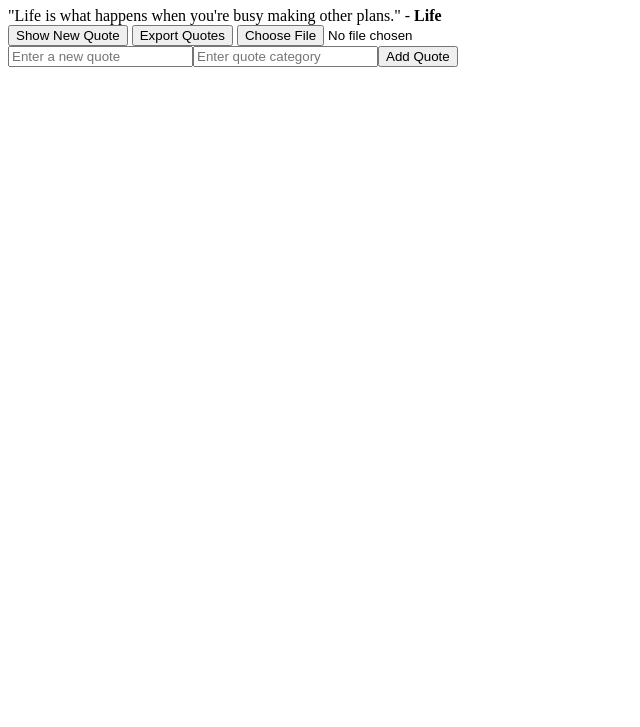
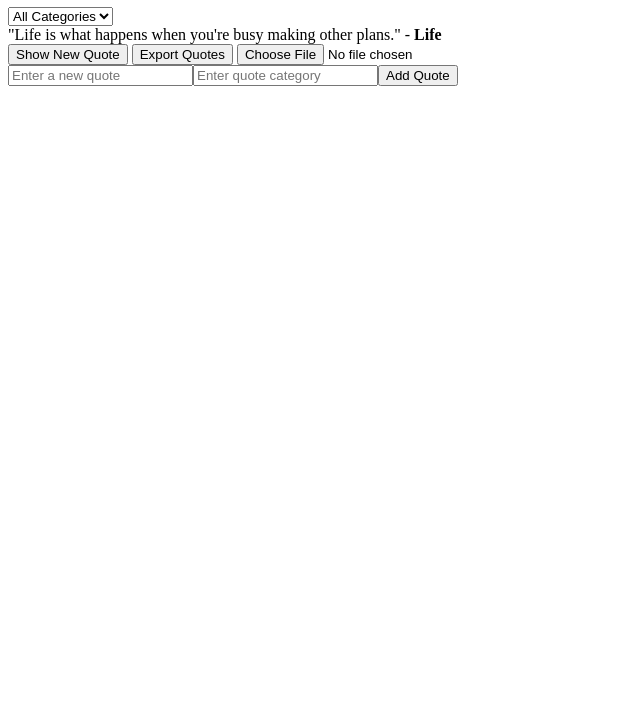
Before and after one commit to ilemonaphilip/alx_fe_javascript, a plain HTML site: page dom-manipulation/index.html in a window 1280 px wide. Shown: the part 73-800 px from the top of the page, without its empty margins (0-640 px from the left). Drawn offline with Linux system fonts and the light colour scheme.

Commit message:
Update index.html

```diff
--- a/dom-manipulation/index.html
+++ b/dom-manipulation/index.html
@@ -7,6 +7,12 @@
 </head>
 <body>
     <h1>Dynamic Quote Generator</h1>
+
+    <!-- Category Filter Dropdown -->
+    <select id="categoryFilter" onchange="filterQuotes()">
+        <option value="all">All Categories</option>
+        <!-- Dynamically populated categories will go here -->
+    </select>
 
     <!-- Display Quote -->
     <div id="quoteDisplay"></div>
```
